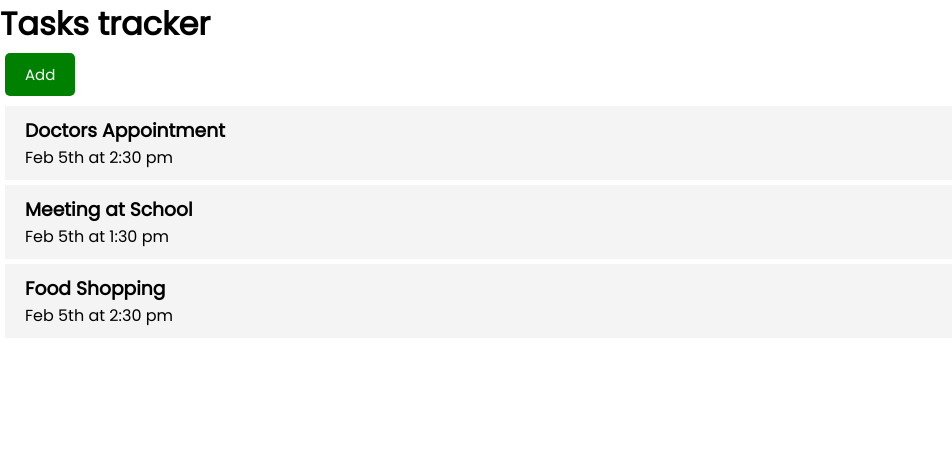
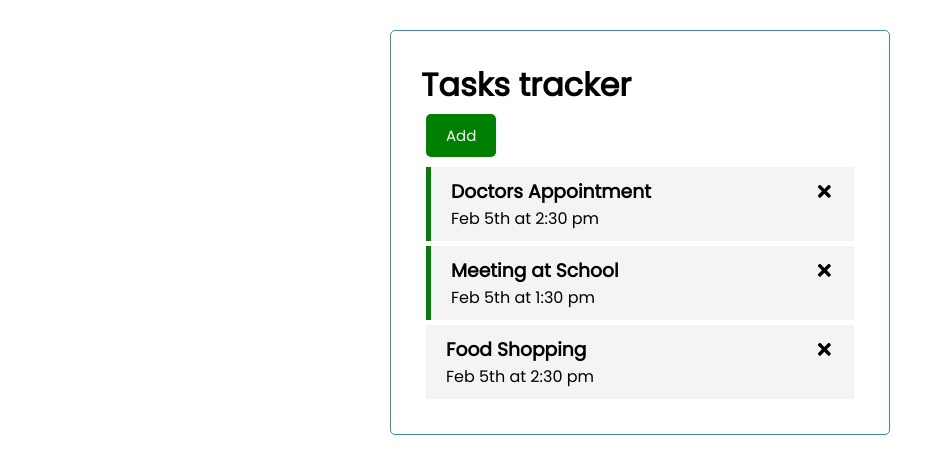
Before and after one commit to estebanarivasv/basic-react, a React (Create React App) app: page / in a window 1280 px wide. Shown: the top 474 px of the page, without its empty margins (0-952 px from the left). Built offline with nearby package versions, Linux system fonts and the light colour scheme.

Commit message:
add conditional styling and controlled components

```diff
--- a/src/App.js
+++ b/src/App.js
@@ -1,9 +1,11 @@
 import { useState } from "react";
+import { AddTask } from "./component/AddTask";
 import { Header } from "./component/Header";
 import { TasksList } from "./component/TasksList";
 
 function App() {
 
+  const [showAddTaskComponent, setShowAddTaskComponent] = useState(false)
   // We define the data inside the component
   const [tasksFromJson, setItems] = useState(
     [
@@ -27,13 +29,22 @@ function App() {
       }]
   );
 
+  const deleteTask = (id) => {
+    console.log("Deleting ", id)
+    setItems(tasksFromJson.filter((task) => task.id !== id))
+  }
 
   return (
     // setItems([...]) -- we can use it to redifine the
     // Only one parent element
-    <div className="App">
-      <Header />
-      <TasksList items={tasksFromJson} />
+    <div className="App container">
+      <Header onAdd={() => setShowAddTaskComponent(!showAddTaskComponent)} />
+      {showAddTaskComponent && <AddTask />}
+      {tasksFromJson.length > 0 ?
+        (<TasksList items={tasksFromJson} onDelete={deleteTask} />) :
+        (<p>Nothing left to do</p>)
+      }
+
     </div>
   );
 }
--- /dev/null
+++ b/src/component/AddTask.js
@@ -0,0 +1,6 @@
+export const AddTask = () => {
+
+    return (
+        <p>AddTask component</p>
+    )
+}
--- a/src/component/Header.js
+++ b/src/component/Header.js
@@ -2,16 +2,12 @@ import { PropTypes } from "prop-types"
 import Button from "./Button"
 
 
-export const Header = (props) => {
-
-  const onClick = () => {
-    console.log("click")
-  }
+export const Header = ({title, onAdd}) => {
 
   return (
     <header>
-        <h1>{props.title}</h1>
-        <Button color="green" text="Add" onClick={onClick}/>
+        <h1>{title}</h1>
+        <Button color="green" text="Add" onClick={onAdd}/>
     </header>
   )
 
--- a/src/component/Task.js
+++ b/src/component/Task.js
@@ -1,7 +1,10 @@
-export const Task = ({ task }) => {
+import { FaTimes } from "react-icons/fa"
+
+export const Task = ({ task, onDelete }) => {
     return (
-        <div className="task">
-            <h3>{task.text}</h3>
+        <div className={`task ${task.reminder ? 'reminder' : ''}`}>
+            <h3>{task.text}
+            <FaTimes onClick={() => onDelete(task.id)}/> </h3>
             <p>{task.day}</p>
         </div>
     )
--- a/src/component/TasksList.js
+++ b/src/component/TasksList.js
@@ -1,11 +1,11 @@
 import { Task } from "./Task";
 
-export const TasksList = ({ items }) => {
+export const TasksList = ({ items, onDelete }) => {
 
     return (
         <>
             {items.map((task, index) => (
-                <Task key={index} task={task}/>
+                <Task key={index} task={task} onDelete={onDelete}/>
             ))}
         </>
     );
```
